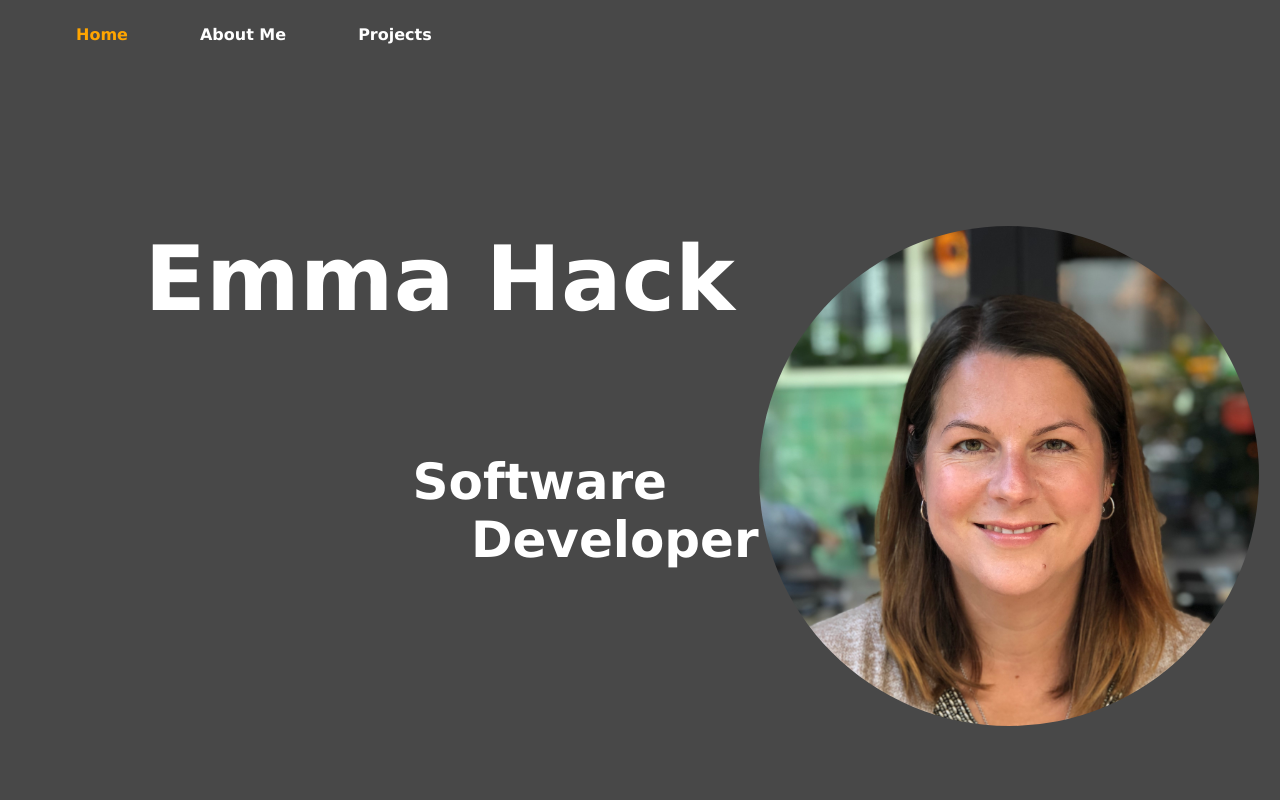
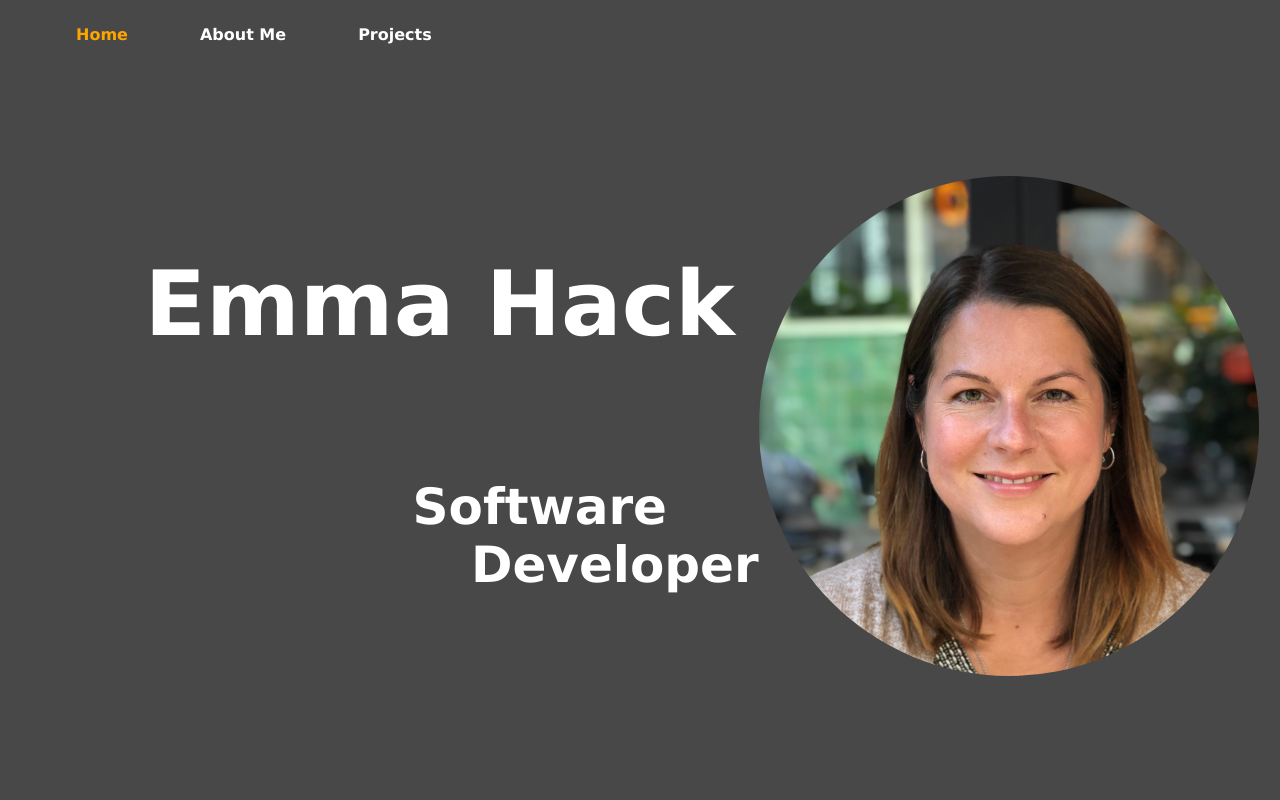
Before and after one commit to emmDevs/portfolio_website, a Vue app: page / in a window 1280 px wide. Shown: the top 800 px of the page. Built offline with nearby package versions, Linux system fonts and the light colour scheme.

Commit message:
favicon updated

```diff
--- a/src/views/home.vue
+++ b/src/views/home.vue
@@ -74,7 +74,7 @@ h2{
   height: 500px;
   width: 500px;
   border-radius: 250px;
-  margin-top: 100px;
+  margin-top: 50px;
   margin-bottom: 100px;
 
 }
@@ -82,7 +82,7 @@ h2{
 .Amy-name{
   grid-area: A;
   font-size: 90px;
-  margin-top: 100px;
+  margin-top: 125px;
   }
 
 h2{
```
Also changed, not shown: public/favicon.png.
